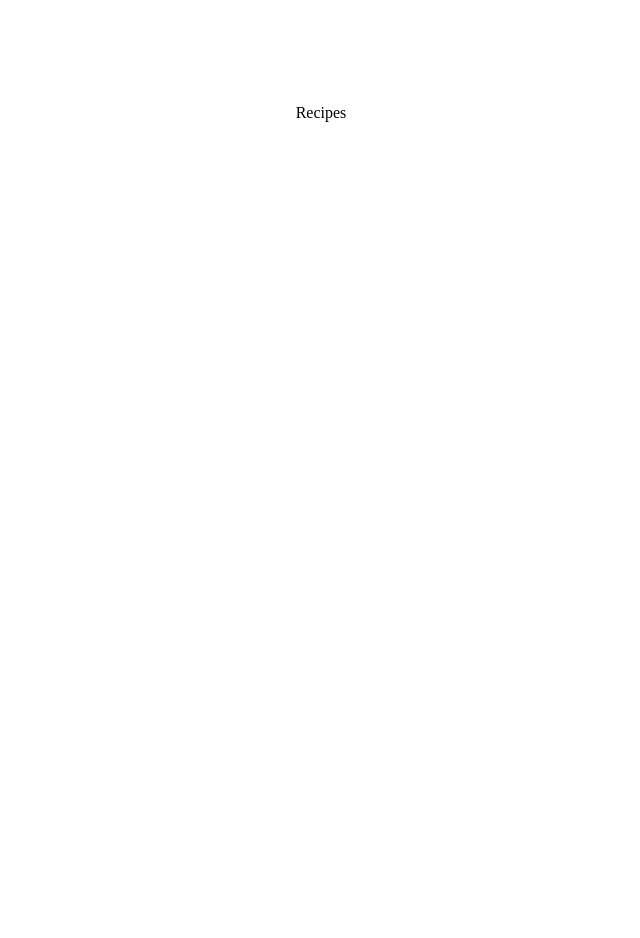
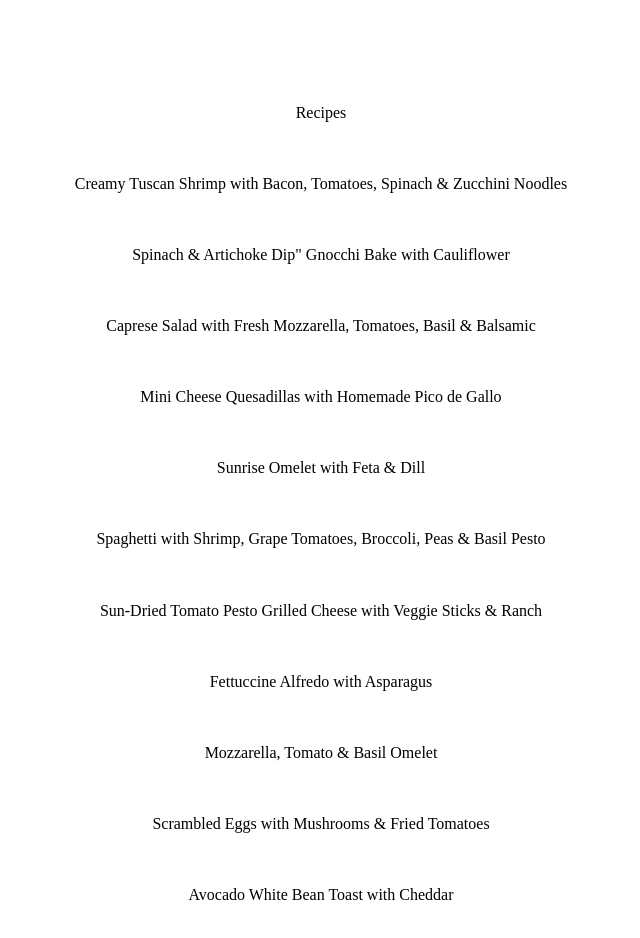
Before and after one commit to ira-pavlikovska/nextjs-recipes-app, a Next.js app: page /recipes in a window 1280 px wide. Shown: the top 938 px of the page, without its empty margins (319-959 px from the left). Built offline with nearby package versions, Linux system fonts and the light colour scheme.

Commit message:
add axios

```diff
--- a/package.json
+++ b/package.json
@@ -12,6 +12,7 @@
     "@types/node": "20.1.3",
     "@types/react": "18.2.6",
     "@types/react-dom": "18.2.4",
+    "axios": "^1.4.0",
     "eslint": "8.40.0",
     "eslint-config-next": "13.4.2",
     "next": "13.4.2",
--- a/pages/recipes/index.tsx
+++ b/pages/recipes/index.tsx
@@ -1,10 +1,26 @@
 import Image from 'next/image'
 import styles from './recipes.module.css'
+import { RecipeType } from '../../types'
+import {useEffect, useState} from "react";
+import axios from 'axios'
 
 export default function Home() {
+
+  const [recipes, setRecipes] = useState<RecipeType[]>([])
+
+  // react native accepts calls to HTTPS APIs only, so populate data from file as fallback
+  useEffect(() => {
+    axios
+      .get('http://localhost:3000/api/recipes')
+      .then((response: any) => setRecipes(response.data))
+      .catch((error: any) => console.log(error)
+      )
+  }, [])
+
   return (
     <main className={styles.main}>
       Recipes
+      {recipes.map((item: RecipeType, index) => (<div key={index}>{item.recipeName}</div>))}
     </main>
   )
 }
--- /dev/null
+++ b/types.ts
@@ -0,0 +1,13 @@
+export type Ingredient = {
+  name: string
+  quantity: string
+}
+
+export type RecipeType = {
+  recipeId: string
+  userId: string
+  recipeName: string
+  imageUrl: string
+  ingredients: Ingredient[]
+  instructions: string[]
+}
```
Also changed, not shown: 1 other file (tests, documents, lock files or other folders).
